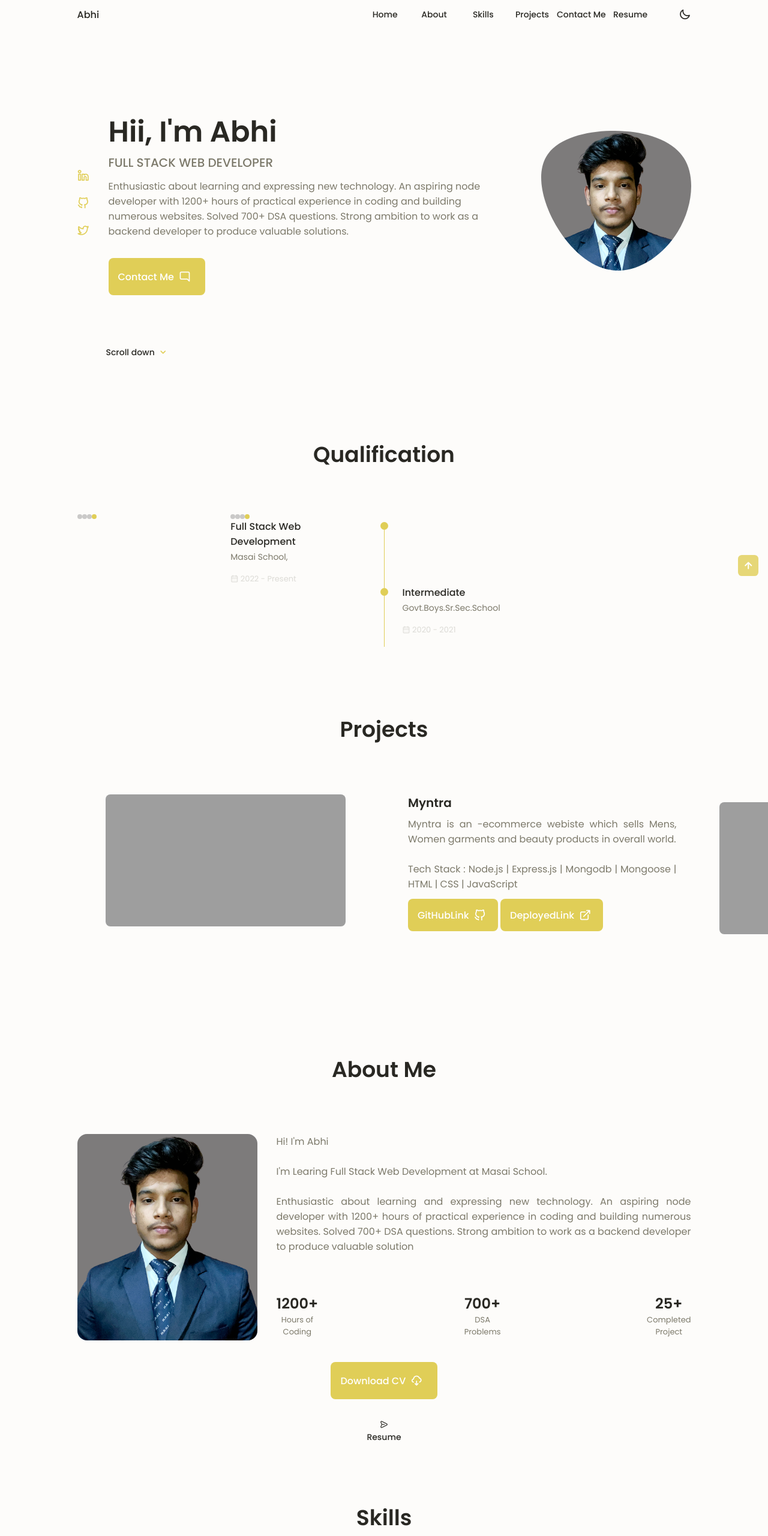
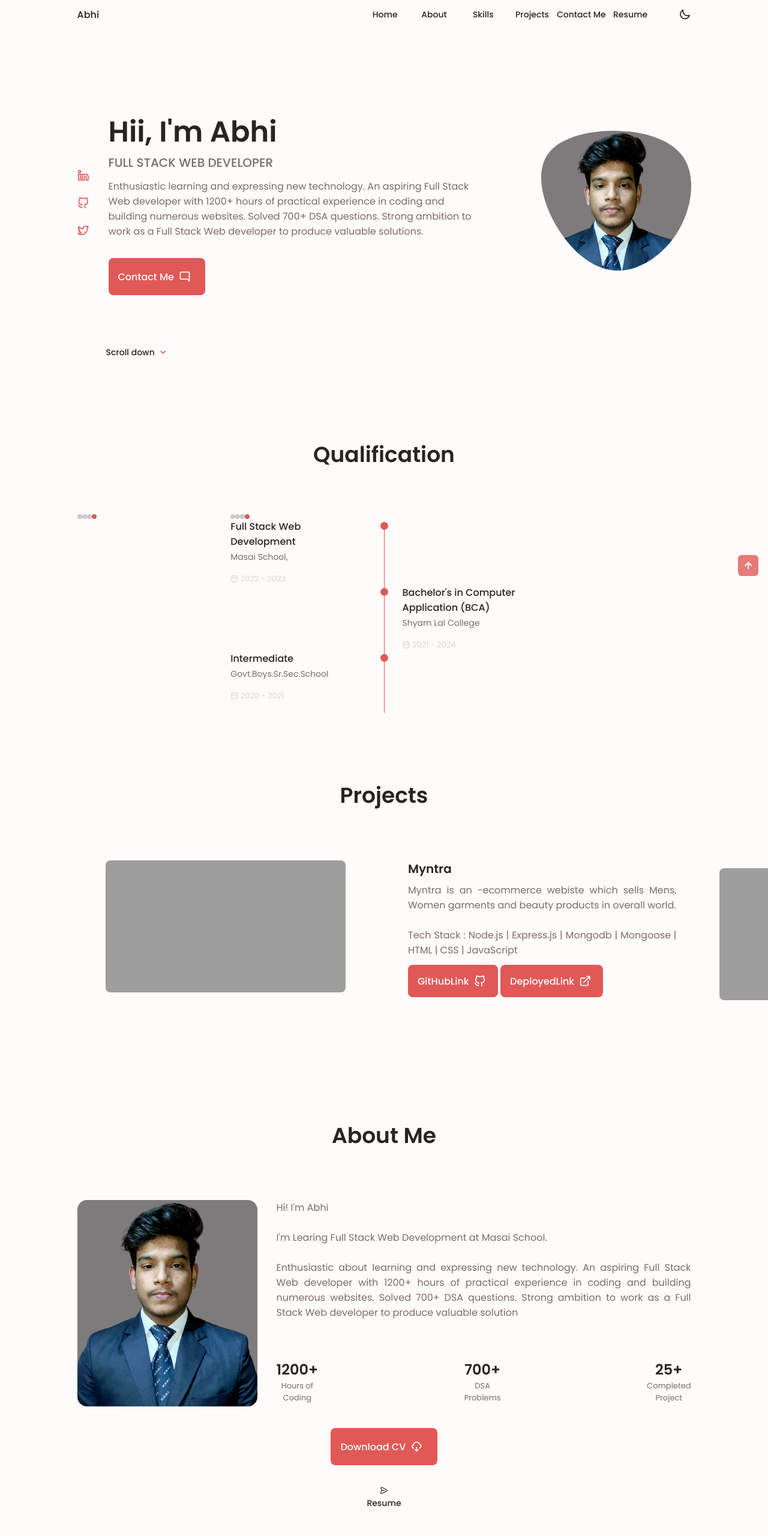
Before and after one commit to abhi844735/abhi844735.github.io, a plain HTML site: page index.html in a window 1280 px wide. Shown: the top 2560 px of the page at 60% size. Drawn offline with nearby package versions, Linux system fonts and the light colour scheme; grey boxes are pictures that could not be loaded; a script that the page names is missing.

Commit message:
updation completed

```diff
--- a/assets/css/styles.css
+++ b/assets/css/styles.css
@@ -6,7 +6,7 @@
 
   /*========== Colors ==========*/
   /* Change favorite color */
-  --hue-color: 412;
+  --hue-color: 1;
 
   /*Purple 250 - Green 142 - Blue 230 - Pink 340*/
 
--- a/index.html
+++ b/index.html
@@ -6,8 +6,6 @@
 
     <link rel="icon" href="assets\img\Abhi's Professional dp.png" />
 
-
-     <!-- askfhasff -->
     <link
       rel="stylesheet"
       href="https://unicons.iconscout.com/release/v4.0.0/css/line.css"
@@ -150,10 +148,10 @@
               </h1>
               <h3 class="home__subtitle">FULL STACK WEB DEVELOPER</h3>
               <p class="home__description">
-                Enthusiastic about learning and expressing new technology. An
-                aspiring node developer with 1200+ hours of practical experience
+                Enthusiastic   learning and expressing new technology. An
+                aspiring Full Stack Web developer with 1200+ hours of practical experience
                 in coding and building numerous websites. Solved 700+ DSA
-                questions. Strong ambition to work as a backend developer to
+                questions. Strong ambition to work as a Full Stack Web developer to
                 produce valuable solutions.
               </p>
               <a href="#contact" class="button button--flex">
@@ -201,7 +199,7 @@
                             <span class="qualification__subtitle">Masai School,</span>
                             <div class="qualification__calendar">
                                 <i class="uil uil-calendar-alt"></i>
-                                2022 - Present
+                                2022 - 2023
                             </div>
                         </div>
                         <div>
@@ -209,7 +207,6 @@
                             <span class="qualification__line"></span>
                         </div>
                     </div>
-
                     <!--==================== QUALIFICATION 1 ====================-->
                     <div class="qualification__data">
                         <!-- empty for left -->
@@ -219,6 +216,20 @@
                             <span class="qualification__line"></span>
                         </div>
                         <div>
+                            <h3 class="qualification__title">Bachelor's in Computer Application (BCA) </h3>
+                            <span class="qualification__subtitle">Shyam Lal College</span>
+                            <div class="qualification__calendar">
+                                <i class="uil uil-calendar-alt"></i>
+                                2021 - 2024
+                            </div>
+                        </div>
+
+                    </div>
+
+                    <!--==================== QUALIFICATION 2 ====================-->
+                      <div class="qualification__data">
+
+                        <div>
                             <h3 class="qualification__title">Intermediate</h3>
                             <span class="qualification__subtitle">Govt.Boys.Sr.Sec.School</span>
                             <div class="qualification__calendar">
@@ -226,7 +237,10 @@
                                 2020 - 2021
                             </div>
                         </div>
-
+                        <div>
+                            <span class="qualification__rounder"></span>
+                            <span class="qualification__line"></span>
+                        </div>
                     </div>
 
 
@@ -429,7 +443,7 @@
 
       <section class="about section" id="about">
         <p id="user-detail-intro" style="display: none">
-          "JavaScript","MongoDB","NodeJS","HTML","CSS","Express"
+          "JavaScript","MongoDB","NodeJS","HTML","CSS","Express","Express"
         </p>
         <h2 class="section__title">About Me</h2>
         <span class="section__subtitle"></span>
@@ -444,9 +458,9 @@
               I'm Learing Full Stack Web Development at Masai School.
               <br /><br />
               Enthusiastic about learning and expressing new technology. An
-              aspiring node developer with 1200+ hours of practical experience
+              aspiring Full Stack Web developer with 1200+ hours of practical experience
               in coding and building numerous websites. Solved 700+ DSA
-              questions. Strong ambition to work as a backend developer to
+              questions. Strong ambition to work as a Full Stack Web developer to
               produce valuable solution
               <br /><br />
             </p>
@@ -497,7 +511,7 @@
         id="resume-link-1"
         class="nav__link nav-link resume"
         download="Abhi-Resume"
-        onclick="window.open('https://1drv.ms/b/s!AjHO5GHrTjbxvQlh6FeKhqW-rhaP?e=CTIvFG')"
+        onclick="window.open('https://1drv.ms/b/s!AjHO5GHrTjbxvTVbVh_UsuEJ0wx0?e=tZswYb')"
       >
         <i class="uil uil-message nav_icon"></i> Resume
       </a>
@@ -521,6 +535,16 @@
               </div>
 
               <div class="skills__list grid">
+                 <div class="skills__data skills-card">
+                  <div class="skills__titles">
+                    <h3 class="skills__name skills-card-name">React</h3>
+                    <span class="skills__number">70%</span>
+                  </div>
+                  <div class="skills__bar">
+                    <img class="skills-card-img fyouseek" src="" alt="" />
+                    <span class="skills__percentage skills__80"></span>
+                  </div>
+                </div>
                 <div class="skills__data skills-card">
                   <div class="skills__titles">
                     <h3 class="skills__name skills-card-name">HTML</h3>
@@ -1025,8 +1049,7 @@
         </div>
         <p class="footer__copy">
           Made with <span style="color: #e25555;">&hearts;</span> by
-                Abhi <br>
-                &#169; Inspired By <b>Mayank Raj</b>
+                Abhi</b>
         </p>
       </div>
     </footer>
```
Also changed, not shown: 1 other file.
